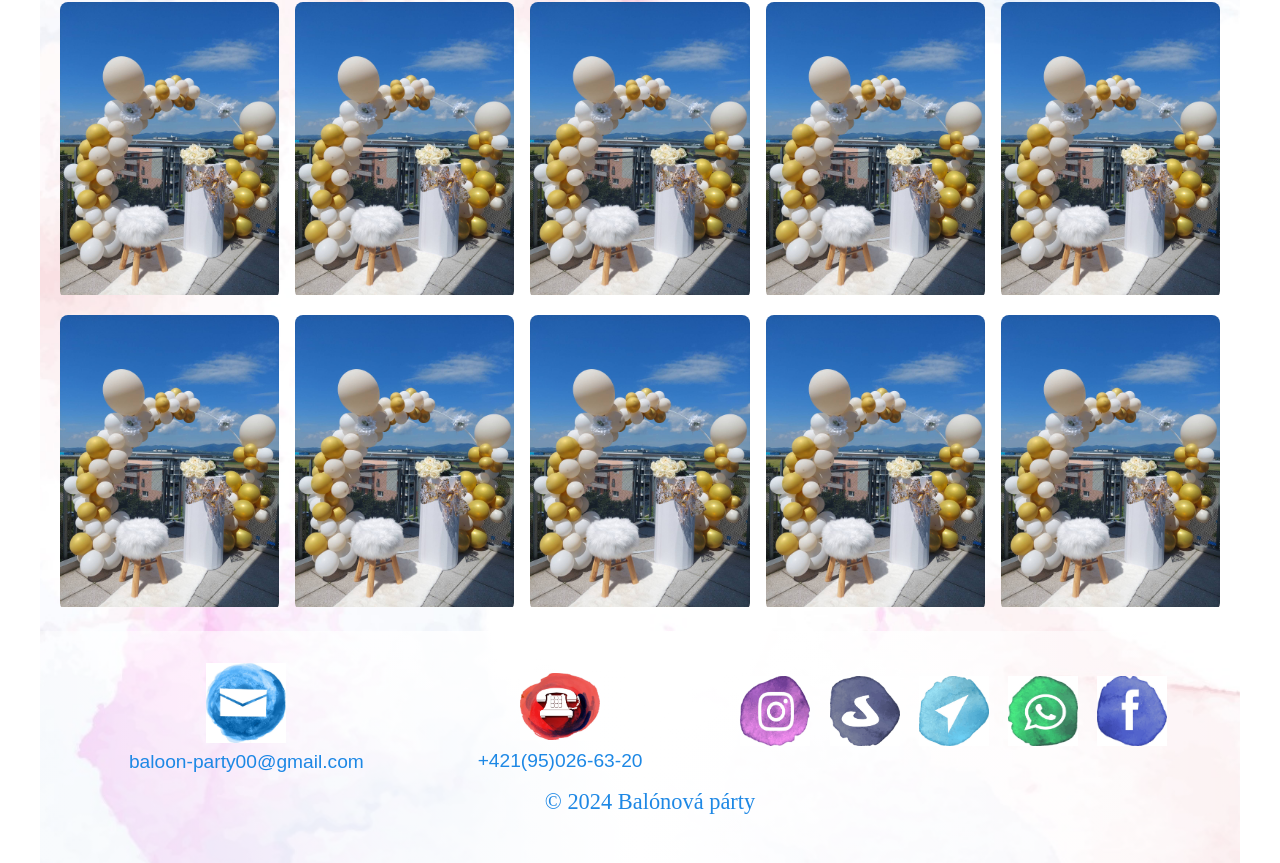
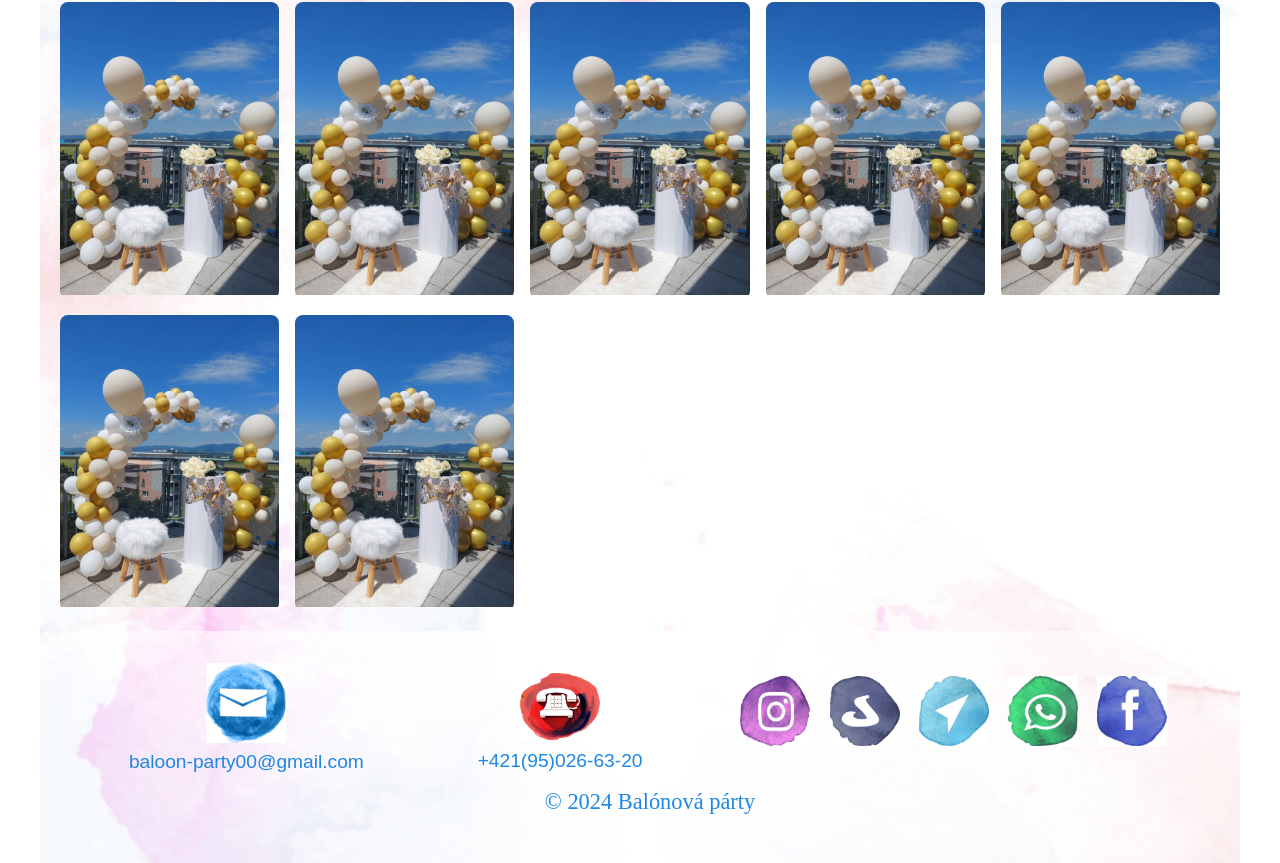
Before and after one commit to VadymMak/baloon-party, a React (Create React App) app: page /gallery in a window 1280 px wide. Shown: the part 597-1460 px from the top of the page. Built offline with nearby package versions, Linux system fonts and the light colour scheme.

Commit message:
Loader implemented

```diff
--- /dev/null
+++ b/src/components/Loader.module.scss
@@ -0,0 +1,26 @@
+// Loader.module.scss
+
+.loaderContainer {
+  display: flex;
+  justify-content: center;
+  align-items: center;
+  height: 100vh; // Full-screen loader
+}
+
+.spinner {
+  border: 8px solid #f3f3f3; /* Light gray background */
+  border-top: 8px solid #3498db; /* Blue color for the spinning part */
+  border-radius: 50%;
+  width: 50px;
+  height: 50px;
+  animation: spin 1s linear infinite; /* Spinner animation */
+}
+
+@keyframes spin {
+  0% {
+    transform: rotate(0deg);
+  }
+  100% {
+    transform: rotate(360deg);
+  }
+}
--- /dev/null
+++ b/src/components/Loader.tsx
@@ -0,0 +1,13 @@
+// Loader.tsx
+import React from "react";
+import styles from "./Loader.module.scss";
+
+const Loader: React.FC = () => {
+  return (
+    <div className={styles.loaderContainer}>
+      <div className={styles.spinner}></div>
+    </div>
+  );
+};
+
+export default Loader;
--- a/src/pages/Gallery.tsx
+++ b/src/pages/Gallery.tsx
@@ -1,23 +1,29 @@
 // Gallery.tsx
-import React, { useState } from "react";
+import React, { useState, useEffect } from "react";
+import Loader from "../components/Loader"; // Import the Loader component
 import styles from "./Gallery.module.scss";
 
-const placeholderImages = Array.from({ length: 15 }, (_, i) => ({
+const placeholderImages = Array.from({ length: 12 }, (_, i) => ({
   id: i + 1,
-  url: `/images/gallery/just-sample.jpg`, // Path to your image
+  url: `/images/gallery/just-sample.jpg`,
   title: `Balloon Setup ${i + 1}`,
 }));
 
 const Gallery: React.FC = () => {
-  const [selectedImage, setSelectedImage] = useState<string | null>(null);
+  const [loading, setLoading] = useState(true);
+  const [images, setImages] = useState(placeholderImages);
 
-  const openImage = (url: string) => {
-    setSelectedImage(url); // Open the full-screen viewer
-  };
+  // Simulate a data fetch
+  useEffect(() => {
+    setTimeout(() => {
+      setImages(placeholderImages); // Simulate loaded images
+      setLoading(false); // Set loading to false after data is fetched
+    }, 2000); // Simulate a 2-second loading time
+  }, []);
 
-  const closeImage = () => {
-    setSelectedImage(null); // Close the full-screen viewer
-  };
+  if (loading) {
+    return <Loader />; // Display the loader if data is still loading
+  }
 
   return (
     <div className={styles["gallery-container"]}>
@@ -25,7 +31,7 @@ const Gallery: React.FC = () => {
         Our Balloon Decorations Gallery
       </h2>
       <div className={styles["gallery-grid"]}>
-        {placeholderImages.map((image) => (
+        {images.map((image) => (
           <div className={styles["gallery-item"]} key={image.id}>
             <img
               src={image.url}
@@ -33,7 +39,6 @@ const Gallery: React.FC = () => {
               title={image.title}
               className={styles["gallery-image"]}
               loading="lazy"
-              onClick={() => openImage(image.url)} // Click to open full-screen
             />
             <div className={styles["image-overlay"]}>
               <span className={styles["image-title"]}>{image.title}</span>
@@ -41,17 +46,6 @@ const Gallery: React.FC = () => {
           </div>
         ))}
       </div>
-
-      {/* Full-screen Lightbox */}
-      {selectedImage && (
-        <div className={styles["lightbox"]} onClick={closeImage}>
-          <img
-            src={selectedImage}
-            alt="Full screen view"
-            className={styles["lightbox-image"]}
-          />
-        </div>
-      )}
     </div>
   );
 };
```
